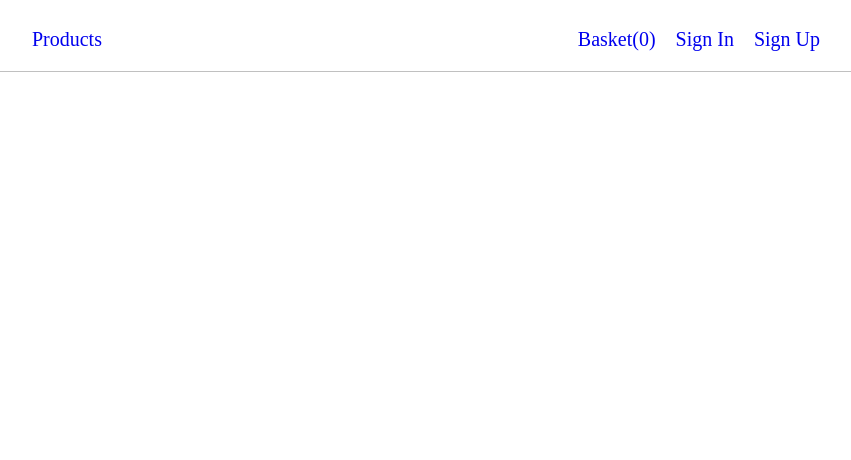
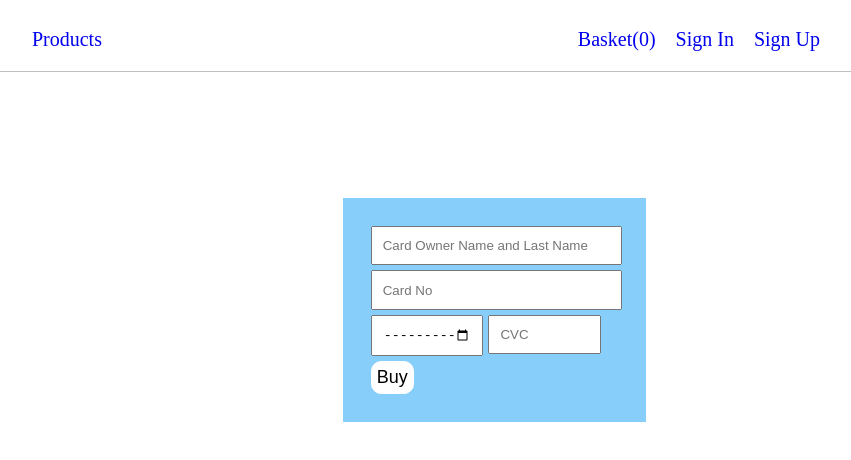
Before and after one commit to UfukYetiskin/e-commerce-with-redux-toolkit, a React (Create React App) app: page /buy in a window 1280 px wide. Shown: the top 460 px of the page, without its empty margins (234-1085 px from the left). Built offline with nearby package versions, Linux system fonts and the light colour scheme.

Commit message:
buy page created

```diff
--- a/src/App.js
+++ b/src/App.js
@@ -6,6 +6,7 @@ import Basket from "./components/pages/Basket"
 import SignIn from "./components/pages/SignIn";
 import Product from "./components/product/Product";
 import Signup from "./components/pages/Signup";
+import Buy from "./components/pages/Buy";
 
 function App() {
   return (
@@ -20,6 +21,7 @@ function App() {
             <Route path="/signin" element={<SignIn/>}></Route>
             <Route path="/products/:id" element={<Product/>}></Route>
             <Route path="/signup"  element={<Signup/>}></Route>
+            <Route path="/buy" element={<Buy/>}></Route>
           </Routes>
         </div>
     </div>
--- a/src/components/pages/Basket.js
+++ b/src/components/pages/Basket.js
@@ -2,6 +2,7 @@ import React from 'react'
 import{useSelector, useDispatch} from "react-redux"
 import {useEffect} from 'react'
 import {removeItem} from '../../redux/slices/productsSlice'
+import { NavLink } from 'react-router-dom';
 
 
 function Basket() {
@@ -24,6 +25,15 @@ function Basket() {
     margin : "1%",
     padding : "1%"
   }
+  const buttonStyle = {
+    fontSize : "16px",
+    border :  "0 solid black",
+    backgroundColor : "orange",
+    color : "white",
+    textAlign : "center",
+    borderRadius : "10px", marginLeft : '1%',
+    padding : '5px'
+}
   const dispatch = useDispatch();
   useEffect(() => {},[dispatch, basket])
 
@@ -49,6 +59,9 @@ function Basket() {
 
      <div style={{textAlign : "center"}}>
       <strong>Total Price : {basket && basket.map((item) => item.price).reduce((acc,pilot) => acc + pilot, 0)}</strong>
+      <NavLink to="/buy">
+        <button style={buttonStyle}>Buy</button>
+      </NavLink>
      </div>
     </div>
   )
--- /dev/null
+++ b/src/components/pages/Buy.js
@@ -0,0 +1,102 @@
+import React from 'react'
+import {Formik} from 'formik'
+import * as Yup from 'yup'
+
+const buySchema = Yup.object().shape({
+    name : Yup.string().min('5', "You have to write card owner nam").required("Required"),
+    cvc : Yup.string().min(3).max(3).required(" CVC is Required"),
+    cardNo : Yup.string().min(16).max(16).required("Required")
+})
+
+const pageDivStyle = {
+    margin : '10% 45%',
+    backgroundColor : 'lightskyblue',
+    padding :'2%',
+    width : '20%'
+}
+const inputStyle = {
+    width : '90%',
+    padding : '4%',
+    margin : '1%',
+}
+const input2Style = {
+    width : '35%',
+    padding : '4%',
+    margin : "1%"
+}
+const buttonStyle = {
+    padding : '2%',
+    backgroundColor  :"white",
+    border : "1px solid white",
+    margin :'1%',
+    borderRadius : "10px",
+    fontSize : '18px',
+
+}
+function Buy() {
+  return (
+    <div style={pageDivStyle}>
+        <Formik
+        initialValues={{
+            name : "",
+            cardNo  :"",
+            date : "",
+            cvc : "",
+        }}
+        validationSchema = {buySchema}
+        onSubmit={(values) => {
+          alert("Satın alma işleminiz tamamdır")
+      }}
+      >
+        {
+          ({handleSubmit,handleChange, values, errors, touched}) => (
+            <form onSubmit={handleSubmit}>
+              <input
+                name = "name"
+                onChange={(handleChange)}
+                value={values.name}
+                placeholder ="Card Owner Name and Last Name"
+                type="text"
+                style={inputStyle}
+              />
+              <br></br>
+              {errors.name && touched.name ? <div>{errors.name}</div> : null}
+              <input
+                name = "cardNo"
+                onChange={(handleChange)}
+                value={values.cardNo}
+                placeholder ="Card No"
+                type="number"
+                style={inputStyle}
+              />
+              <br></br>
+              {errors.cardNo && touched.cardNo ? <div>{errors.cardNo}</div> : null}
+              <input
+                name = "date"
+                type="month"
+                onChange={(handleChange)}
+                placeholder= "Date"
+                value = {values.date}
+                style={input2Style}
+              />
+              <input
+                name = "cvc"
+                type="password"
+                onChange={(handleChange)}
+                placeholder= "CVC"
+                value = {values.cvc}
+                style={input2Style}
+              />
+              {errors.cvc && touched.cvc ? <div>{errors.cvc}</div> : null}
+              <br></br>
+              <button style={buttonStyle}  type='submit'>Buy</button>
+            </form>
+          )
+        }
+      </Formik>
+        {/*  */}
+    </div>
+  )
+}
+
+export default Buy
--- a/src/components/pages/SignIn.js
+++ b/src/components/pages/SignIn.js
@@ -42,6 +42,7 @@ const buttonStyle = {
           email  : "",
           password : "",
         }}
+        validationSchema ={signınSchema}
         onSubmit={(values) => {
           alert(`Hoş Geldiniz, ${values.email}`)
       }}
```
Also changed, not shown: 2 other files (tests, documents, lock files or other folders).
